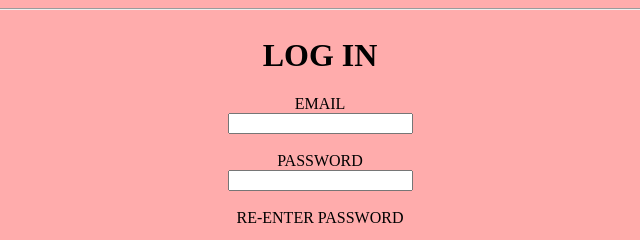
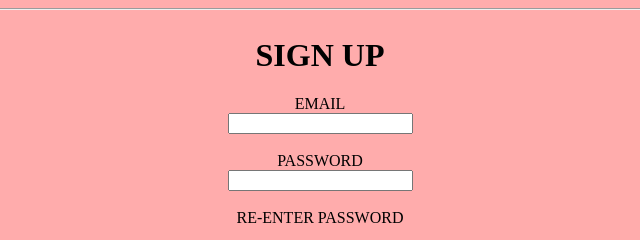
Before and after one commit to DonthiGeethikaBhargavi/Tune-Trove.github.io, a plain HTML site: page Sign Up.html in a window 1280 px wide. Shown: the top 240 px of the page, 320-960 px from the left. Drawn offline with Linux system fonts and the light colour scheme.

Commit message:
Update Sign Up.html

```diff
--- a/Sign Up.html
+++ b/Sign Up.html
@@ -10,7 +10,7 @@
 <body bgcolor="#FFACAC">
         <form action="">
             <fieldset>
-        <center><legend><h1>LOG IN</h1></legend></center>
+        <center><legend><h1>SIGN UP</h1></legend></center>
        <center><label for="">EMAIL</label><br>
         <input type="email" name="email" id="email" required><br><br>
         <label for="">PASSWORD</label><br>
```
